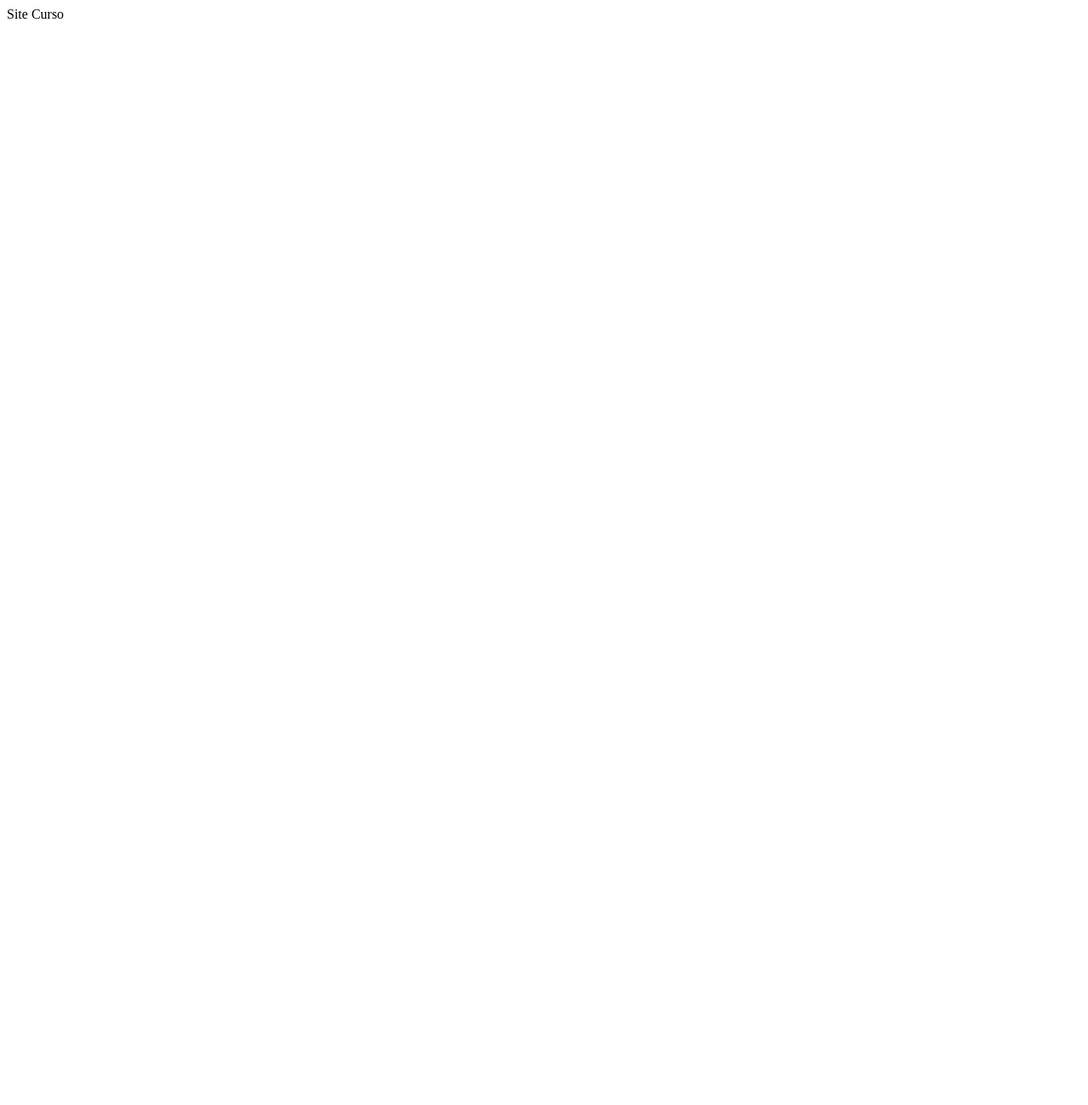
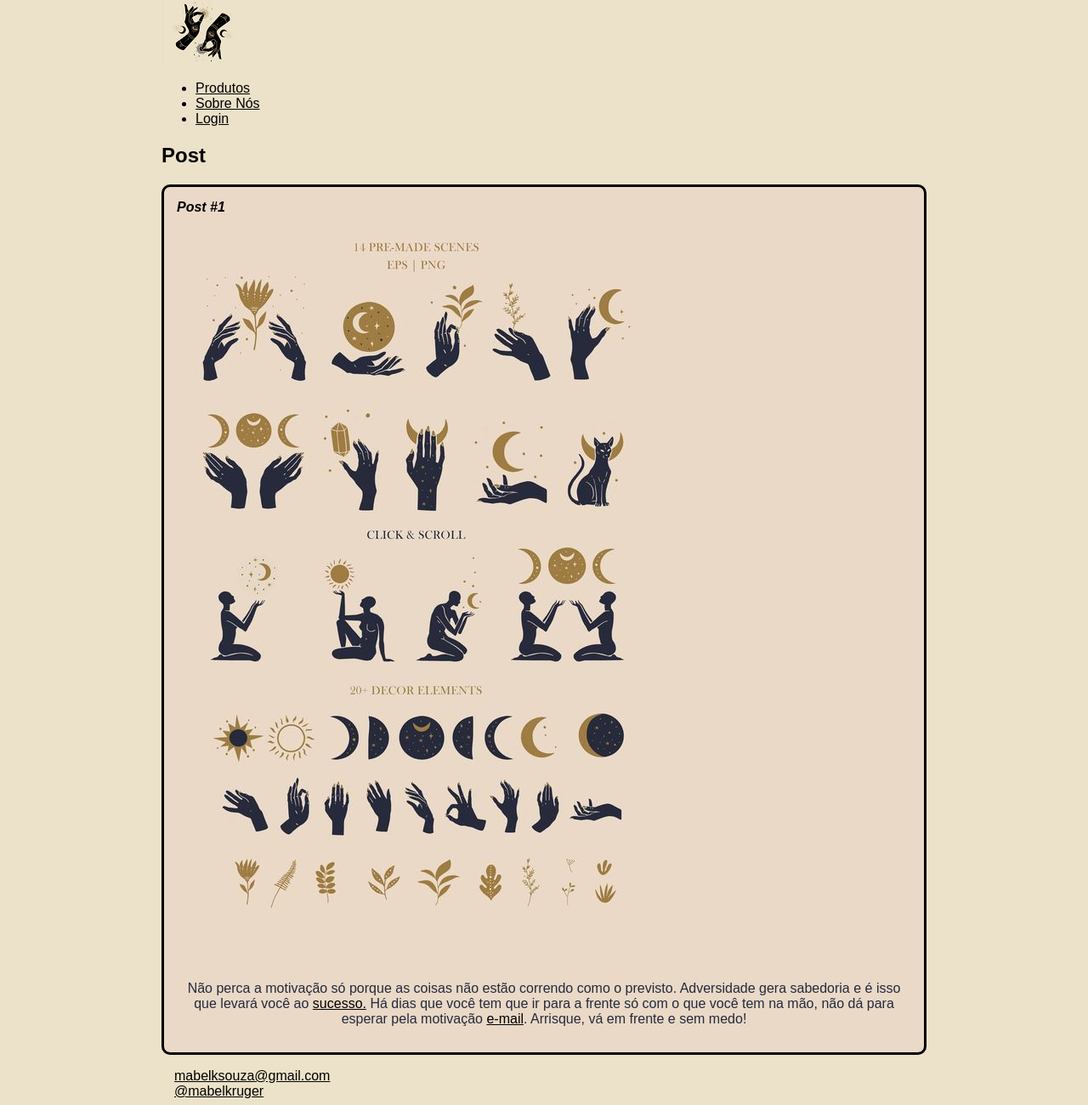
Before and after one commit to MabelKrugerDeSouza/CursoHtmlCss, a plain HTML site: page index.html in a window 1280 px wide. Shown: the whole page at 85% size. Before the commit the page ends 800 px from the top, so only its background shows below. Drawn offline with Linux system fonts and the light colour scheme.

Commit message:
comando basico para iniciar um site

```diff
--- a/index.html
+++ b/index.html
@@ -3,9 +3,54 @@
 <head>
     <meta charset="UTF-8">
     <meta name="viewport" content="width=device-width, initial-scale=1.0">
-    <title>Site Curso</title>
+    <title>M&L</title>
+    <link rel="stylesheet" href="style.css">
 </head>
 <body>
-    Site Curso
+   <header>
+       <div class="logo">
+        <img src="img/imagem_01.jpg" alt="ilustração de mão" class="img">
+       </div>
+       <nav class="nav">
+        <ul class="header_info">
+            <li>
+                <a href="#" target="_blank" >Produtos</a>
+            </li>
+            <li>
+                <a href="#" target="_blank" >Sobre Nós</a>
+            </li>
+            <li>
+                <a href="#" target="_blank" >Login</a>
+            </li>
+        </ul>
+       </nav>
+   </header>
+   <section>
+       <header>
+           <h2 class="subtitle">Post</h2>
+       </header>
+       <article class="post">
+           <header>
+               <h3 class="post_title">Post #1</h3>
+               <img src="img/postagem-1.jpg" alt="ilustração de luas" class="post_img">
+           </header>
+           <p class="post_content">
+            Não perca a motivação só porque as coisas não estão correndo como o previsto.
+             Adversidade gera sabedoria e é isso que levará você ao <a href="https://www.dicio.com.br/sucesso/" target="_blank">sucesso.</a>
+             Há dias que você tem que ir para a frente só com o que você tem na mão, não dá para esperar pela motivação <a href="mailto:mabelksouza@gmail.com">e-mail</a>.
+             Arrisque, vá em frente e sem medo!
+           </p>
+       </article>
+   </section>
+   <footer>
+       <ul class="contats_list">
+        <li>
+            <a href="mailto:mabelksouza@gmail.com" target="_blank">mabelksouza@gmail.com</a>
+        </li>
+        <li>
+            <a href="https://www.instagram.com/mabelkruger/" target="_blank">@mabelkruger</a>
+        </li>
+       </ul>
+   </footer>
 </body>
 </html>
--- /dev/null
+++ b/style.css
@@ -0,0 +1,58 @@
+body{
+    background-color:#ece2c9;
+    font-family: Arial;
+    max-width: 900px;
+    margin: auto;
+}
+
+#title, .subtitle, .post_title{
+    color: #000000;
+}
+
+.header_info li:hover{
+    color: #242a3b;
+}
+
+#title{
+    font-size: 55px;
+}
+
+a{
+    text-decoration: line;
+    color: #000000;
+}
+
+.post_title{
+    font-size: 16px;
+    font-style: italic;
+    margin: 0;
+    margin-bottom: 15px;
+}
+
+.post_content{
+    margin: 0;
+    margin-bottom: 15px;
+    color: #242a3b;
+    text-align: center;
+}
+
+.post{
+    background-color: #ead9c7;
+    padding: 15px;
+    border: 3px solid black;
+    margin-bottom: 15px;
+    border-radius: 10px;
+}
+
+.post_img{
+    margin-bottom: 15px;
+}
+
+.contats_list{
+    list-style-type: none;
+    padding-left: 15px;
+}
+
+.contats_list li a{
+    color:black;
+}
```
Also changed, not shown: icons/gmail.png (added), icons/insta.png (added), img/imagem_01.jpg (added), img/postagem-1.jpg (added).
